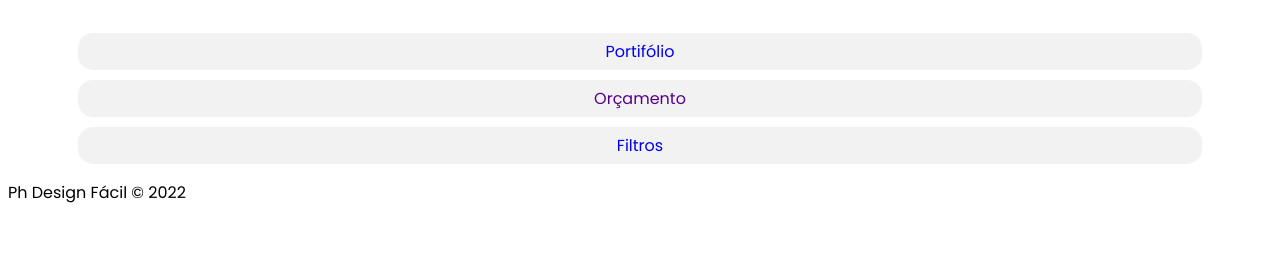
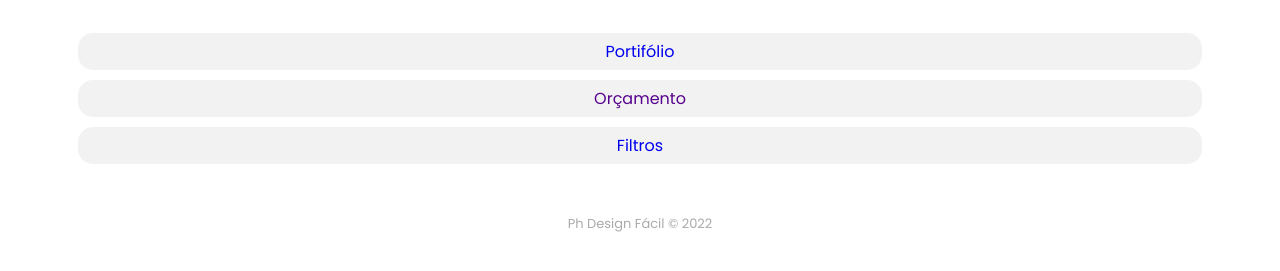
Before and after one commit to henr1que-ph/SiteLinks, a plain HTML site: page index.html in a window 1280 px wide. Shown: the part 341-612 px from the top of the page. Drawn offline with nearby package versions, Linux system fonts and the light colour scheme.

Commit message:
Update style.css

```diff
--- a/style.css
+++ b/style.css
@@ -57,8 +57,8 @@
     opacity: 0.9;
 }
 
-.footer-basic .copyright {
-    margin-top: 15px;
+.copyright {
+    margin-top: 50px;
     text-align: center;
     font-size: 13px;
     color: #aaa;
```
